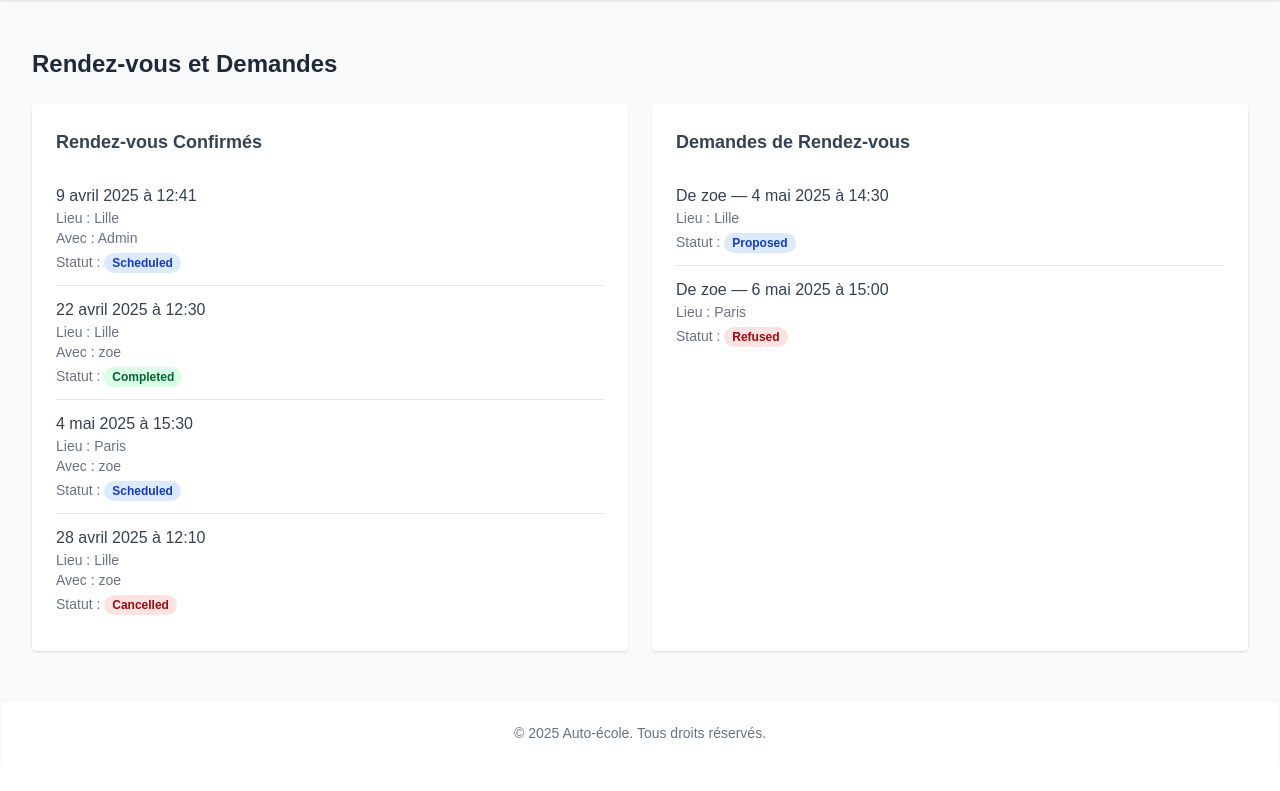
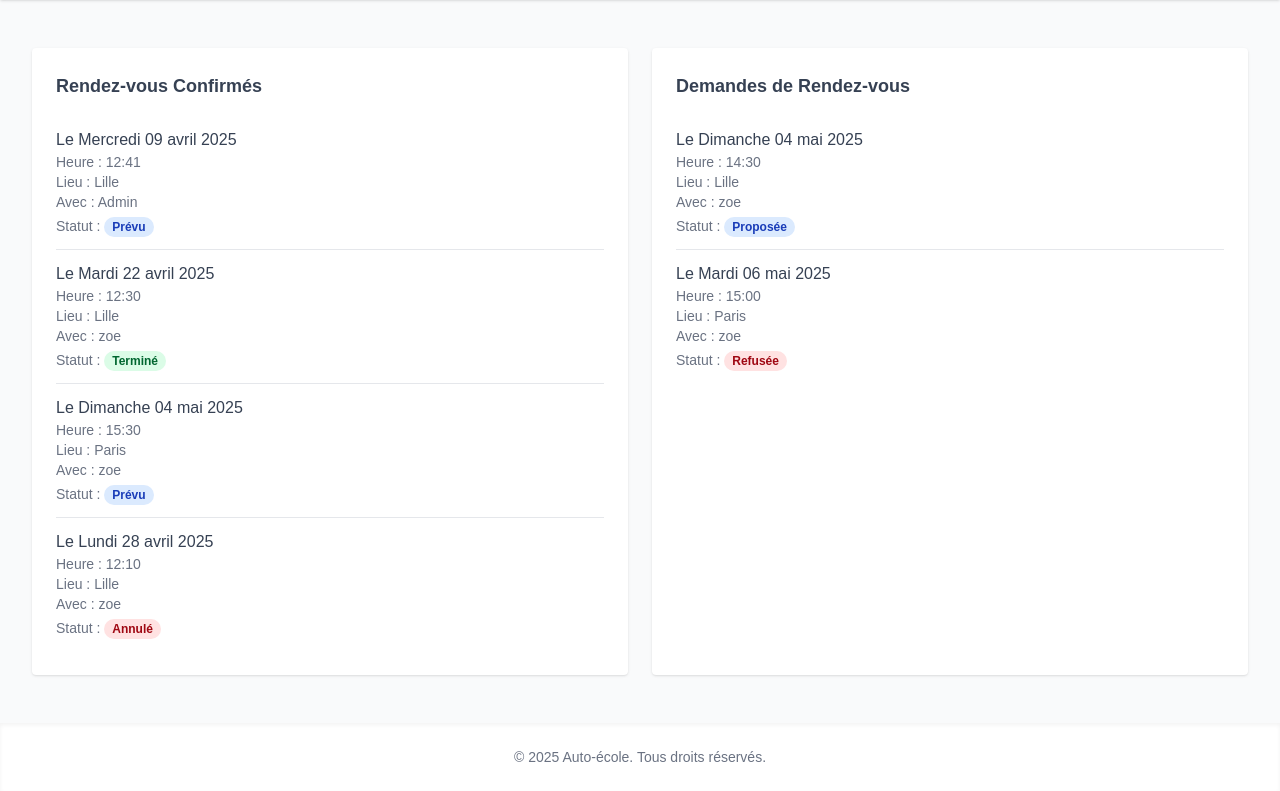
Before and after one commit to zpilia/driving_school, a Django app: page /appointments/ in a window 1280 px wide. Shown: the part 60-851 px from the top of the page. Before the commit the page ends 798 px from the top, so only its background shows below. Run offline with Django 5.2, Linux system fonts and the light colour scheme; a user stored in the database is signed in; data comes from the database, SQL or seed files in the repository; both versions use the stored data as it was after the commit.

Commit message:
feat: display appointment dates in French long format with translated status

```diff
--- a/my_driving_school/settings.py
+++ b/my_driving_school/settings.py
@@ -116,13 +116,17 @@ AUTH_PASSWORD_VALIDATORS = [
 # Internationalization
 # https://docs.djangoproject.com/en/5.2/topics/i18n/
 
+# LANGUAGE_CODE = 'en-us'
 LANGUAGE_CODE = 'fr'
 
-TIME_ZONE = 'UTC'
+# TIME_ZONE = 'UTC'
+TIME_ZONE = 'Europe/Paris'
 
 USE_I18N = True
 
 USE_TZ = True
+
+USE_L10N = True
 
 
 # Static files (CSS, JavaScript, Images)
--- a/template/appointments/list.html
+++ b/template/appointments/list.html
@@ -3,8 +3,6 @@
 
 {% block content %}
 <div class="max-w-7xl mx-auto px-4 py-8">
-  <h1 class="text-2xl font-semibold text-gray-800 mb-6">Rendez-vous et Demandes</h1>
-
   <div class="grid grid-cols-1 md:grid-cols-2 gap-6">
 
     <!-- Rendez-vous confirmés -->
@@ -14,9 +12,11 @@
         <ul class="divide-y divide-gray-200">
           {% for appt in appointments %}
             <li class="py-3">
-              <p class="text-gray-700 font-medium">{{ appt.date }} à {{ appt.time }}</p>
+              <p class="text-gray-700 font-medium">Le {{ appt.date|date:"l d F Y"|capfirst }}</p>
+              <p class="text-sm text-gray-500">Heure : {{ appt.time|time:"H:i" }}</p>
               <p class="text-sm text-gray-500">Lieu : {{ appt.location }}</p>
-              <p class="text-sm text-gray-500">Avec :
+              <p class="text-sm text-gray-500">
+                Avec :
                 {% if user.role == 'student' %}
                   {{ appt.instructor.username }}
                 {% else %}
@@ -36,7 +36,15 @@
                     bg-gray-100 text-gray-800
                   {% endif %}
                 ">
-                  {{ appt.status|capfirst }}
+                  {% if appt.status == 'scheduled' %}
+                    Prévu
+                  {% elif appt.status == 'completed' %}
+                    Terminé
+                  {% elif appt.status == 'cancelled' %}
+                    Annulé
+                  {% else %}
+                    Inconnu
+                  {% endif %}
                 </span>
               </p>
             </li>
@@ -54,7 +62,7 @@
         {% if user.role == 'student' %}
           <a href="{% url 'appointments:request_appointment' %}" class="inline-flex items-center justify-center bg-green-600 hover:bg-green-700 text-white p-1.5 rounded-full" title="Créer une demande">
             <svg xmlns="http://www.w3.org/2000/svg" fill="none" viewBox="0 0 24 24" stroke-width="1.5" stroke="currentColor" class="size-6">
-              <path stroke-linecap="round" stroke-linejoin="round" d="M12 4.5v15m7.5-7.5h-15"></path>
+              <path stroke-linecap="round" stroke-linejoin="round" d="M12 4.5v15m7.5-7.5h-15" />
             </svg>
           </a>
         {% endif %}
@@ -65,16 +73,18 @@
           {% for req in requests %}
             <li class="py-3 flex justify-between items-start">
               <div>
-                <p class="text-gray-700 font-medium">
+                <p class="text-gray-700 font-medium">Le {{ req.date|date:"l d F Y"|capfirst }}</p>
+                <p class="text-sm text-gray-500">Heure : {{ req.time|time:"H:i" }}</p>
+                <p class="text-sm text-gray-500">Lieu : {{ req.location }}</p>
+                <p class="text-sm text-gray-500">
+                  Avec :
                   {% if user.role == 'student' %}
-                    À {{ req.instructor.username }}
+                    {{ req.instructor.username }}
                   {% else %}
-                    De {{ req.student.username }}
+                    {{ req.student.username }}
                   {% endif %}
-                  — {{ req.date }} à {{ req.time }}
                 </p>
-                <p class="text-sm text-gray-500">Lieu : {{ req.location }}</p>
-                <p class="text-sm text-gray-500 mt-1">
+                <p class="text-sm mt-1 text-gray-500">
                   Statut :
                   <span class="inline-block px-2 py-0.5 text-xs font-semibold rounded-full
                     {% if req.status == 'accepted' %}
@@ -89,7 +99,17 @@
                       bg-gray-100 text-gray-800
                     {% endif %}
                   ">
-                    {{ req.status|capfirst }}
+                    {% if req.status == 'accepted' %}
+                      Acceptée
+                    {% elif req.status == 'refused' %}
+                      Refusée
+                    {% elif req.status == 'pending' %}
+                      En attente
+                    {% elif req.status == 'proposed' %}
+                      Proposée
+                    {% else %}
+                      Inconnu
+                    {% endif %}
                   </span>
                 </p>
               </div>
```
Also changed, not shown: db.sqlite3.
